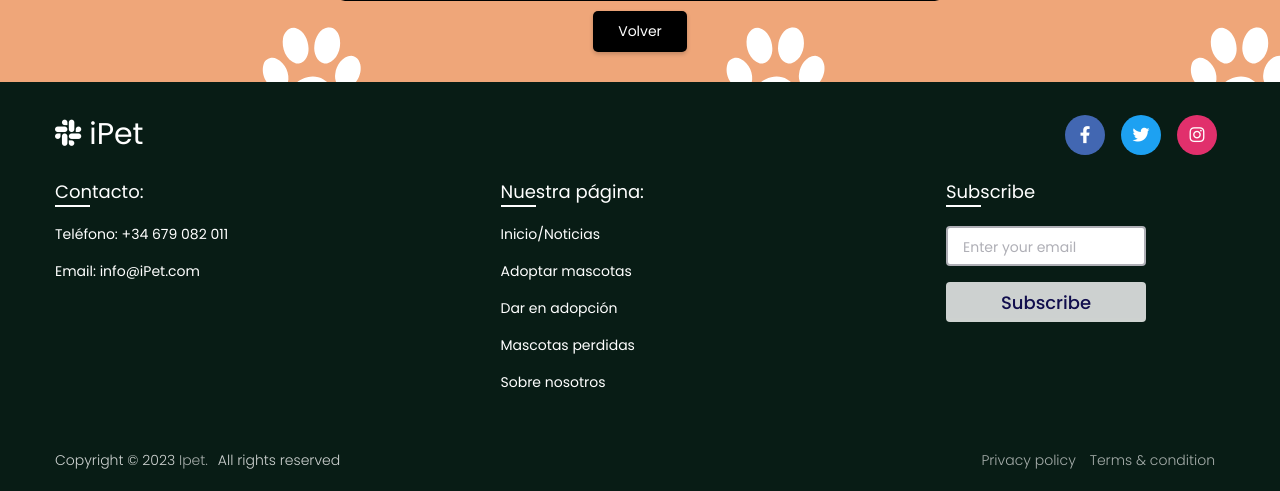
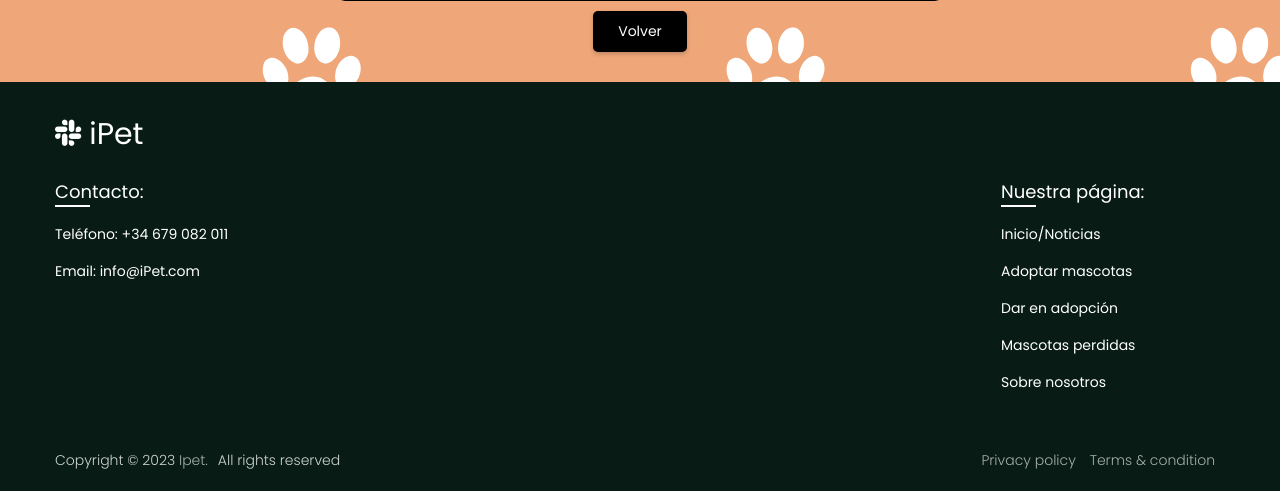
Before and after one commit to irenecg01/proyecto-, a PHP site: page /fragment/formulario_perdidas.html in a window 1280 px wide. Shown: the part 953-1444 px from the top of the page. Run offline with PHP 8.4, Linux system fonts and the light colour scheme.

Commit message:
paginas bien

```diff
--- a/ProyectoNoDual-main/aboutus_logueado.php
+++ b/ProyectoNoDual-main/aboutus_logueado.php
@@ -11,6 +11,6 @@ if( isset($_SESSION['usuario'])){
 include("fragment/cabecera.html");
 include("fragment/menu_logueado.php");
 include("fragment/aboutus.html");
-include("fragment/pie.html");
+include("fragment/pie2.html");
 
 ?>
--- a/ProyectoNoDual-main/dar.php
+++ b/ProyectoNoDual-main/dar.php
@@ -10,5 +10,5 @@ if( isset($_SESSION['usuario'])){
 include("fragment/cabecera.html");
 include("fragment/menu.php");
 include("fragment/dar.html");
-include("fragment/pie.html");
+include("fragment/pie2.html");
 ?>
--- a/ProyectoNoDual-main/dar_logueado.php
+++ b/ProyectoNoDual-main/dar_logueado.php
@@ -14,5 +14,5 @@ if( isset($_SESSION['usuario'])){
 include("fragment/cabecera.html");
 include("fragment/menu_logueado.php");
 include("fragment/dar_logueado.html");
-include("fragment/pie.html");
+include("fragment/pie2.html");
 ?>
--- a/ProyectoNoDual-main/fragment/adoptar_logueado.html
+++ b/ProyectoNoDual-main/fragment/adoptar_logueado.html
@@ -28,7 +28,7 @@
     <!-- un formulario q vaya a adoptar.php -->
 
     <div class="filtros">
-        <form action="adoptar.php" method="GET" >
+        <form action="adoptar_logueado.php" method="GET" >
             <label for="tipo">Filtrar por mascotas:</label>
             <select id="tipo" name="tipo">
                <option value="Todos">Todos</option>
@@ -36,7 +36,7 @@
                     <option value=""></option>
                 </template>
             </select>
-            <!--
+               <!--
             <label for="raza">Filtrar por raza:</label>
             <select id="raza" name="raza">
                 <option value="Todos">Todos</option>
@@ -80,10 +80,8 @@
         <p class="raza"></p>
         <img id="imagen" src="" alt="" width="200" height="150">
         <span id="chip"></span>
-
         <footer>
             <button id="close">Cerrar</button>
-
         </footer>
 
     </div>
--- a/ProyectoNoDual-main/fragment/formulario_perdidas.html
+++ b/ProyectoNoDual-main/fragment/formulario_perdidas.html
@@ -77,11 +77,7 @@
         <i class="fab fa-slack"></i>
         <span class="logo_name">iPet</span>
         </div>
-        <div class="media-icons">
-        <a href="#"><i class="fab fa-facebook-f"></i></a>
-        <a href="#"><i class="fab fa-twitter"></i></a>
-        <a href="https://www.instagram.com/ipet_adopta/"><i class="fab fa-instagram"></i></a>
-        </div>
+
     </div>
     <div class="link-boxes">
         <ul class="box">
@@ -98,11 +94,7 @@
         <li><a href="aboutus.php">Sobre nosotros</a></li>
 
         </ul>
-        <ul class="box input-box">
-        <li class="link_name">Subscribe</li>
-        <li><input type="text" placeholder="Enter your email"></li>
-        <li><input type="button" value="Subscribe"></li>
-        </ul>
+
     </div>
     </div>
     <div class="bottom-details">
--- a/ProyectoNoDual-main/fragment/perdidas1.html
+++ b/ProyectoNoDual-main/fragment/perdidas1.html
@@ -25,7 +25,7 @@
     <!-- un formulario q vaya a adoptar.php -->
 
     <div class="filtros">
-        <form action="adoptar.php" method="GET" >
+        <form action="perdidas1.php" method="GET" >
             <label for="tipo">Filtrar por mascotas:</label>
             <select id="tipo" name="tipo">
                <option value="Todos">Todos</option>
@@ -77,9 +77,11 @@
         <p class="raza"></p>
         <img id="imagen" src="" alt="" width="200" height="150">
         <span id="chip"></span>
+        <p>Para obtener mas informacion inicie sesión</p>
 
         <footer>
             <button id="close">Cerrar</button>
+            <a href="../ProyectoNoDual-main/inicio/"><button>Iniciar Sesión</button></a>
 
         </footer>
 
--- a/ProyectoNoDual-main/fragment/perdidas_logueado.html
+++ b/ProyectoNoDual-main/fragment/perdidas_logueado.html
@@ -26,7 +26,7 @@
     <!-- un formulario q vaya a adoptar.php -->
 
     <div class="filtros">
-        <form action="adoptar.php" method="GET" >
+        <form action="perdidas_logueado.php" method="GET" >
             <label for="tipo">Filtrar por mascotas:</label>
             <select id="tipo" name="tipo">
                <option value="Todos">Todos</option>
--- a/ProyectoNoDual-main/fragment/pie2.html
+++ b/ProyectoNoDual-main/fragment/pie2.html
@@ -22,10 +22,7 @@
                 <li><a href="aboutus.php">Sobre nosotros</a></li>
 
             </ul>
-            <ul class="box input-box">
-                <li class="link_name">Iniciar Sesión</li>
-                <a href="inicio/"><button class="botones">Iniciar Sesión</button></a>
-            </ul>
+
         </div>
     </div>
     <div class="bottom-details">
--- a/ProyectoNoDual-main/index_logueado.php
+++ b/ProyectoNoDual-main/index_logueado.php
@@ -13,6 +13,6 @@ include("fragment/cabecera.html");
 include("fragment/menu_logueado.php");
 
 include("fragment/portada_logueado.html");
-include("fragment/pie.html");
+include("fragment/pie2.html");
 
 ?>
```
Also changed, not shown: ProyectoNoDual-main/adoptar_logueado.php (+23 -9 lines).
